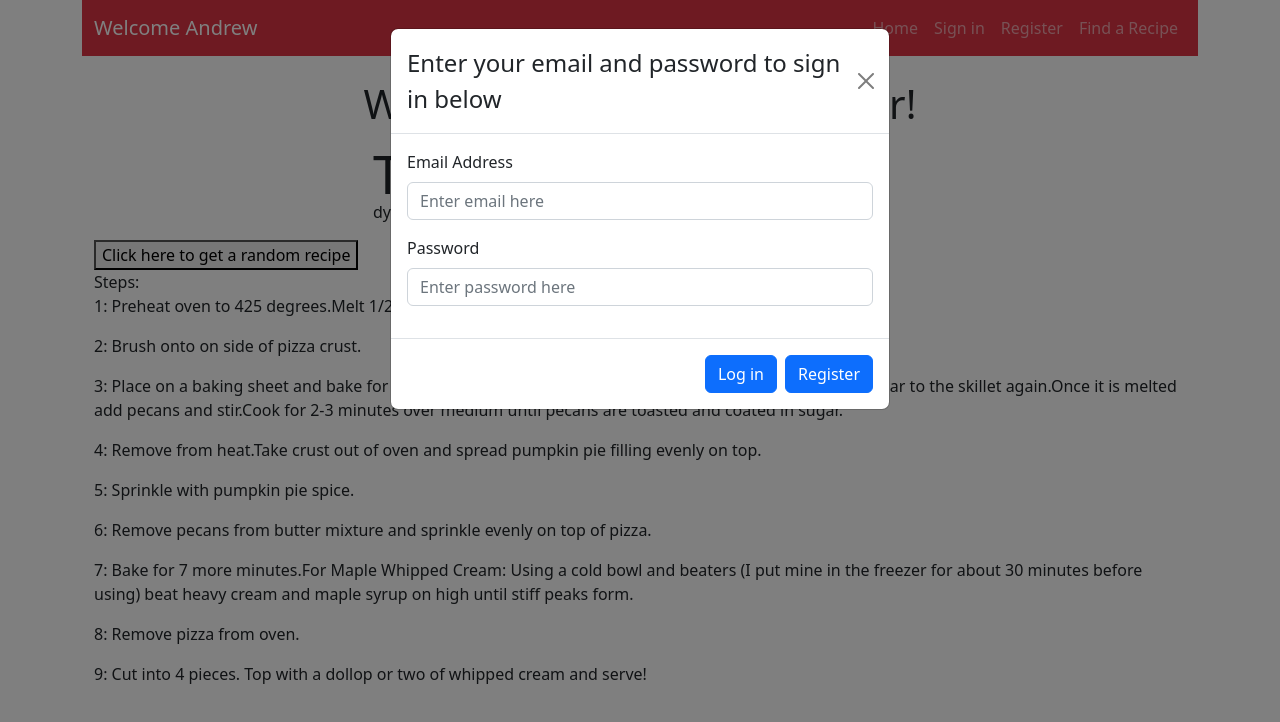
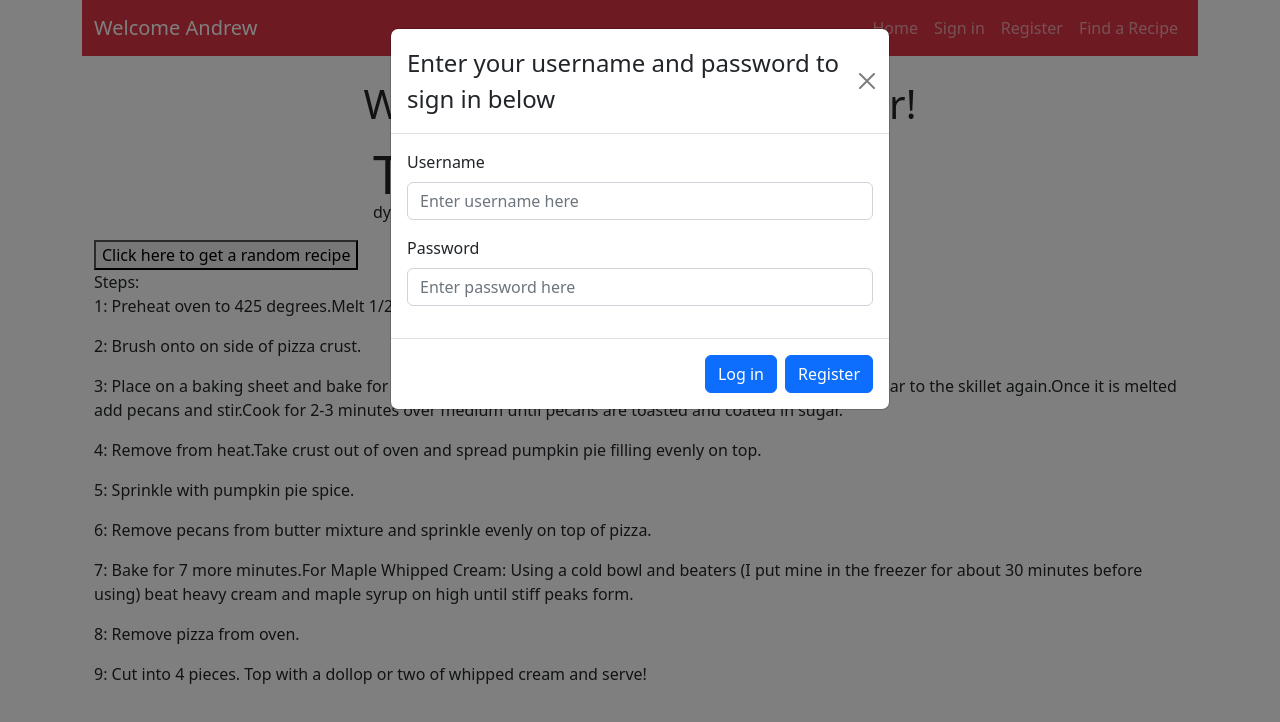
Before and after one commit to drewjtaylor/recipe-front-end, a React (Create React App) app: page / in a window 1280 px wide. Both pictures are taken after a click on the button "Sign in". Shown: the top 722 px of the page. Built offline with nearby package versions, Linux system fonts and the light colour scheme.

Commit message:
log in hitting api

```diff
--- a/src/components/RecipeNavbar.js
+++ b/src/components/RecipeNavbar.js
@@ -8,12 +8,14 @@ import Navbar from 'react-bootstrap/Navbar';
 
 
 import { NavLink, Link } from 'react-router-dom';
+import baseUrl from '../util';
 
 const RecipeNavbar = (props) => {
     const {user, setUser} = props;
 
     const emailRef = useRef();
     const passwordRef = useRef();
+    const usernameRef = useRef();
 
     const [show, setShow] = useState(false);
 
@@ -21,28 +23,40 @@ const RecipeNavbar = (props) => {
 
     const handleSubmit = (e) => {
         e.preventDefault();
-        console.log(emailRef.current.value);
-        console.log(passwordRef.current.value);
-        setUser({email: emailRef.current.value})
-        console.log(`the user is`);
-        console.log(user)
+        toggleModal();
+        fetch(`${baseUrl}/users/login`, {
+            method: 'POST',
+            mode: 'cors',
+            headers: {
+                'Content-Type': 'application/json'
+            },
+            body: JSON.stringify({
+                username: usernameRef.current.value,
+                password: passwordRef.current.value
+            })
+        })
+        .then(response => response.JSON)
+        .then(data => console.log(data))
+
+        // console.log(emailRef.current.value);
+        // console.log(passwordRef.current.value);
+        // setUser({email: emailRef.current.value})
+        // console.log(`the user is`);
+        // console.log(user)
     }
 
-    const handleLogin = async e => {
-        e.preventDefault();
-    }
 
   return (
     <Navbar bg="danger" variant="dark" expand="lg" sticky='top'>
       <Modal show={show} onHide={toggleModal}>
         <Form onSubmit={handleSubmit}>
             <Modal.Header closeButton>
-                <Modal.Title>Enter your email and password to sign in below</Modal.Title>
+                <Modal.Title>Enter your username and password to sign in below</Modal.Title>
             </Modal.Header>
             <Modal.Body>
-                    <Form.Group controlId="email">
-                        <Form.Label>Email Address</Form.Label>
-                        <Form.Control ref={emailRef} className="mb-3" type="email" placeholder="Enter email here"/>
+                    <Form.Group controlId="username">
+                        <Form.Label>Username</Form.Label>
+                        <Form.Control ref={usernameRef} className="mb-3" type="username" placeholder="Enter username here"/>
                     </Form.Group>
                     <Form.Group controlId="password">
                         <Form.Label>Password</Form.Label>
@@ -50,7 +64,7 @@ const RecipeNavbar = (props) => {
                     </Form.Group>
             </Modal.Body>
             <Modal.Footer>
-                <Button onClick={handleLogin} variant='primary' type="submit">Log in </Button>
+                <Button variant='primary' type="submit">Log in </Button>
                 <Button onClick={toggleModal} variant='primary'><Link to='register' className='no-link-decoration'>Register</Link></Button>
             </Modal.Footer>
         </Form>
```
